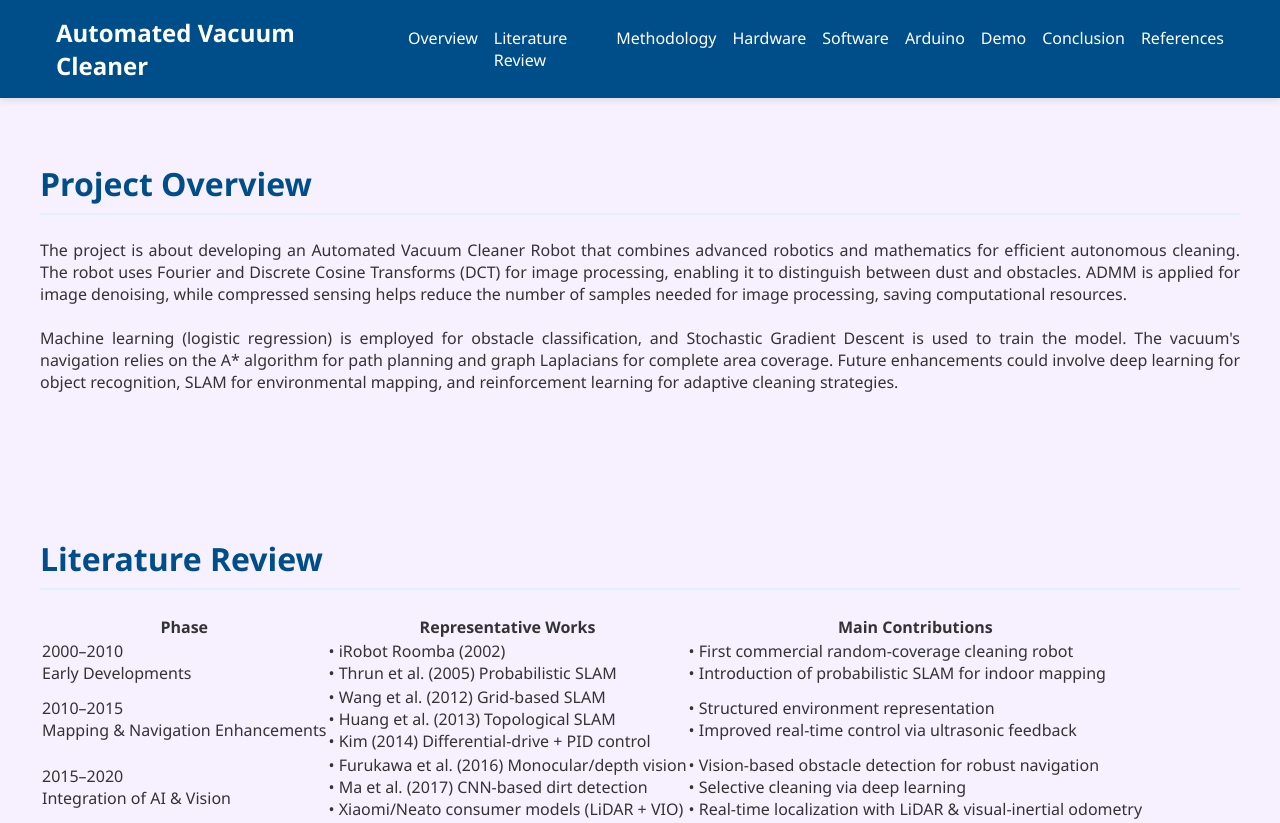
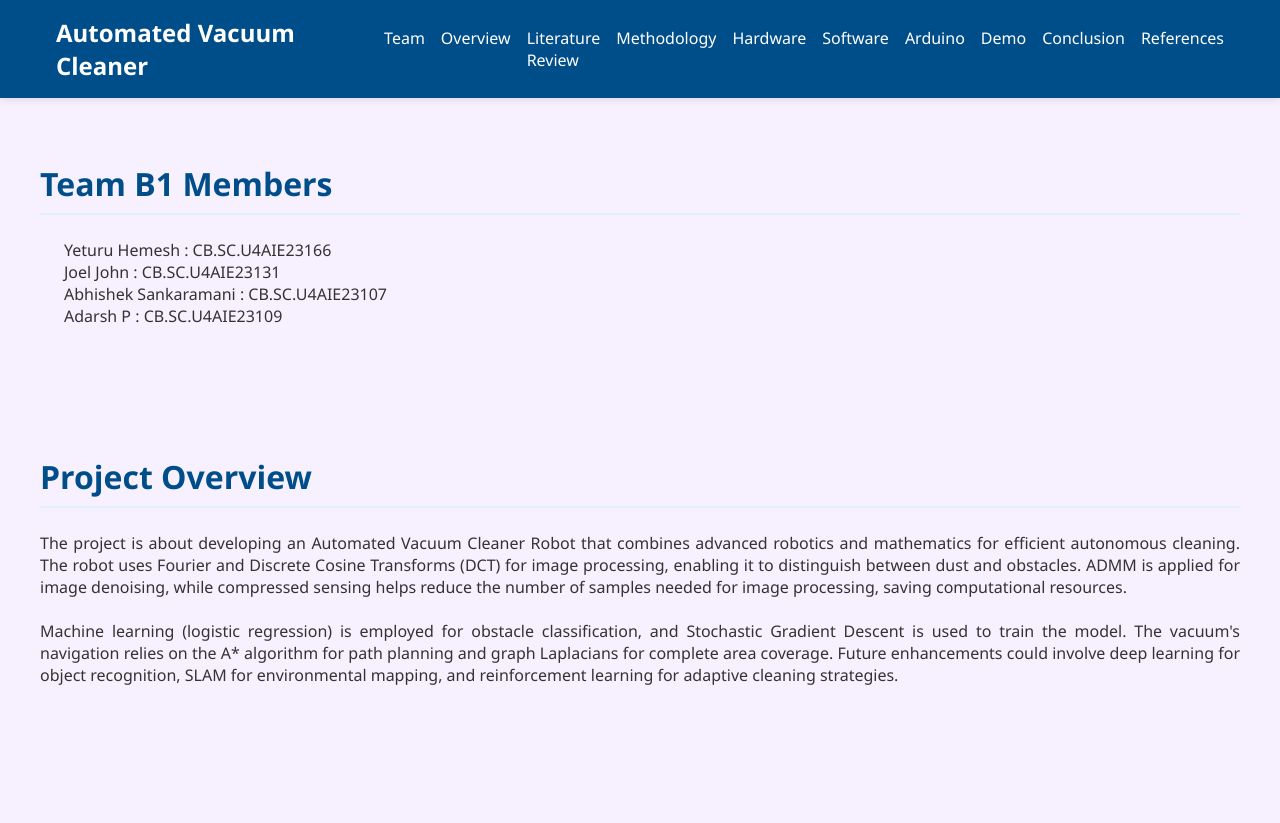
Before and after one commit to AIEB1/AIEB1.github.io, a plain HTML site: page index.html in a window 1280 px wide. Shown: the top 823 px of the page. Drawn offline with Linux system fonts and the light colour scheme.

Commit message:
Update index.html

```diff
--- a/index.html
+++ b/index.html
@@ -79,8 +79,17 @@
       nav li { text-align: center; padding: 1rem 0; }
     }
 
-    /* Sections */
-    section { padding: 4rem 1rem; }
+    /* Sections & Animations */
+    section {
+      padding: 4rem 1rem;
+      opacity: 0;
+      transform: translateY(20px);
+      transition: opacity 0.6s ease-out, transform 0.6s ease-out;
+    }
+    section.visible {
+      opacity: 1;
+      transform: translateY(0);
+    }
     .container { max-width: 1200px; margin: 0 auto; }
     .section-title {
       font-size: 2rem;
@@ -101,7 +110,20 @@
       overflow-x: auto;
       font-family: monospace;
       margin: 1rem 0;
-      white-space: pre-wrap;
+      white-space: pre;
+    }
+    /* Demo Video Sizing */
+    .video-grid {
+      display: flex;
+      flex-wrap: wrap;
+      gap: 1rem;
+      justify-content: center;
+    }
+    .video-grid video {
+      width: 100%;
+      max-width: 320px;
+      height: auto;
+      border-radius: 8px;
     }
 
     /* Footer */
@@ -121,6 +143,7 @@
       <label for="menu-toggle" class="menu-icon"><span></span></label>
       <nav>
         <ul>
+          <li><a href="#team">Team</a></li>
           <li><a href="#overview">Overview</a></li>
           <li><a href="#literature-review">Literature Review</a></li>
           <li><a href="#methodology">Methodology</a></li>
@@ -136,9 +159,22 @@
   </header>
 
   <main>
+    <section id="team">
+      <div class="container">
+        <h2 class="section-title">Team B1 Members</h2>
+        <ul>
+          <li>Yeturu Hemesh : CB.SC.U4AIE23166</li>
+          <li>Joel John : CB.SC.U4AIE23131</li>
+          <li>Abhishek Sankaramani : CB.SC.U4AIE23107</li>
+          <li>Adarsh P : CB.SC.U4AIE23109</li>
+        </ul>
+      </div>
+    </section>
+
     <section id="overview">
       <div class="container">
         <h2 class="section-title">Project Overview</h2>
+        <!-- Overview content -->
         <p>
           The project is about developing an Automated Vacuum Cleaner Robot that combines advanced robotics and mathematics for efficient autonomous cleaning. The robot uses Fourier and Discrete Cosine Transforms (DCT) for image processing, enabling it to distinguish between dust and obstacles. ADMM is applied for image denoising, while compressed sensing helps reduce the number of samples needed for image processing, saving computational resources.<br><br>
           Machine learning (logistic regression) is employed for obstacle classification, and Stochastic Gradient Descent is used to train the model. The vacuum's navigation relies on the A* algorithm for path planning and graph Laplacians for complete area coverage. Future enhancements could involve deep learning for object recognition, SLAM for environmental mapping, and reinforcement learning for adaptive cleaning strategies.
@@ -149,6 +185,7 @@
     <section id="literature-review">
       <div class="container">
         <h2 class="section-title">Literature Review</h2>
+        <!-- Literature Review content -->
         <table>
           <thead>
             <tr>
@@ -203,7 +240,6 @@
       <div class="container">
         <h2 class="section-title">Methodology</h2>
         <!-- Methodology content -->
-         <!-- Detailed Methodology -->
         <h3>1. Image Preprocessing &amp; Feature Extraction</h3>
         <p>Captured images are converted to the frequency domain to highlight key features:</p>
         <div class="code-block">
@@ -257,12 +293,14 @@ v=(R/2)(ω<sub>R</sub>+ω<sub>L</sub>)
 <br>
 w=(R/B)(ω<sub>R</sub>–ω<sub>L</sub>)
         </div>
+
       </div>
     </section>
 
     <section id="hardware">
       <div class="container">
         <h2 class="section-title">Hardware Architecture</h2>
+        <!-- Hardware content -->
         <ul>
           <li class="hardware-item">Arduino Uno</li>
           <li class="hardware-item">ESP32-CAM</li>
@@ -277,6 +315,7 @@ w=(R/B)(ω<sub>R</sub>–ω<sub>L</sub>)
     <section id="software">
       <div class="container">
         <h2 class="section-title">Software Architecture</h2>
+        <!-- Software content -->
         <p> Module Breakdown
           <br> Image Processing Module (PC Side)
           The ESP32-CAM streams live video to the PC, where Python captures the feed and processes it. The image is converted to grayscale and denoised using ADMM with DCT. The processed image is resized to 64x64 and flattened into a feature vector for classification. </br>
@@ -338,7 +377,7 @@ w=(R/B)(ω<sub>R</sub>–ω<sub>L</sub>)
         <p>The Arduino Uno handles low-level motor and sensor control, interfacing with the PC for navigation commands.</p>
         <ul>
           <li><strong>Motor &amp; Sensor Control:</strong> Drives DC motors via L298N driver and reads ultrasonic sensor data to detect obstacles.</li>
-          <li><strong>Serial Communication (9600 baud):</strong> Receives 'F' (forward) and 'A' (avoid) commands from the PC, sending real-time feedback.</li>
+          <li><strong>Serial Communication (9600 baud):</strong> Receives 'F' (forward) and 'A' (avoid) commands from the PC, sending real-time feedback.</li>
           <li><strong>Control Logic:</strong>
             <ul>
               <li><em>'F':</em> Both motors spin forward.</li>
@@ -363,7 +402,7 @@ w=(R/B)(ω<sub>R</sub>–ω<sub>L</sub>)
 |                                                   |Motor| |
 |                                                   +----+ |
 |                                                            |
-| Serial (USB, 9600 baud)                                  |
+| Serial (USB, 9600 baud)                                  |
 +------------------------------------------------------------+
         </div>
       </div>
@@ -372,6 +411,7 @@ w=(R/B)(ω<sub>R</sub>–ω<sub>L</sub>)
     <section id="demo">
       <div class="container">
         <h2 class="section-title">Demo</h2>
+        <!-- Demo content -->
         <p>This section showcases our robot’s simulation environments and hardware demonstrations.</p>
 
         <h3>Simulation Videos</h3>
@@ -404,13 +444,12 @@ w=(R/B)(ω<sub>R</sub>–ω<sub>L</sub>)
             Your browser does not support the video tag.
           </video>
       </div>
-
-      </div>
     </section>
 
     <section id="conclusion">
       <div class="container">
         <h2 class="section-title">Conclusion</h2>
+        <!-- Conclusion content -->
         <p>This project successfully demonstrates the design and implementation of a cost-effective Autonomous Vacuum Cleaner Robot that integrates vision-based perception, mathematical modeling, and efficient path planning. By utilizing a single camera combined with Fourier and DCT-based image analysis, the system accurately detects and distinguishes between floor textures, dust particles, and obstacles. Advanced optimization techniques like ADMM and compressed sensing significantly enhance noise reduction and image clarity for improved feature extraction.</p>
         <p>Machine learning models, particularly logistic regression, enable real-time classification of obstacles, while A* and Dijkstra’s algorithms ensure optimal route computation for complete area coverage. The system operates reliably using differential drive kinematics controlled via PID, and the entire functionality is realized on low-cost embedded hardware platforms like Arduino and Raspberry Pi.</p>
 
@@ -420,6 +459,7 @@ w=(R/B)(ω<sub>R</sub>–ω<sub>L</sub>)
     <section id="references">
       <div class="container">
         <h2 class="section-title">References</h2>
+        <!-- References content -->
         <ol>
           <li>Burgard, W., Fox, D., &amp; Thrun, S. (1997). Active mobile robot localization. <em>Robotics</em>, pp. 1346–1352.</li>
           <li>Burgard, W., Bennewitz, M., &amp; Stachniss, C. (2017). Learning spatial representations for efficient robot navigation. <em>Robotics and Autonomous Systems</em>, 87, 162–176.</li>
@@ -437,5 +477,19 @@ w=(R/B)(ω<sub>R</sub>–ω<sub>L</sub>)
       &copy; 2025 Team B1
     </div>
   </footer>
+  <script>
+    // Scroll reveal animation
+    document.addEventListener('DOMContentLoaded', () => {
+      const sections = document.querySelectorAll('section');
+      const observer = new IntersectionObserver((entries) => {
+        entries.forEach(entry => {
+          if (entry.isIntersecting) {
+            entry.target.classList.add('visible');
+          }
+        });
+      }, { threshold: 0.2 });
+      sections.forEach(sec => observer.observe(sec));
+    });
+  </script>
 </body>
 </html>
```
Lines whose indentation alone changed are shown as unchanged.
